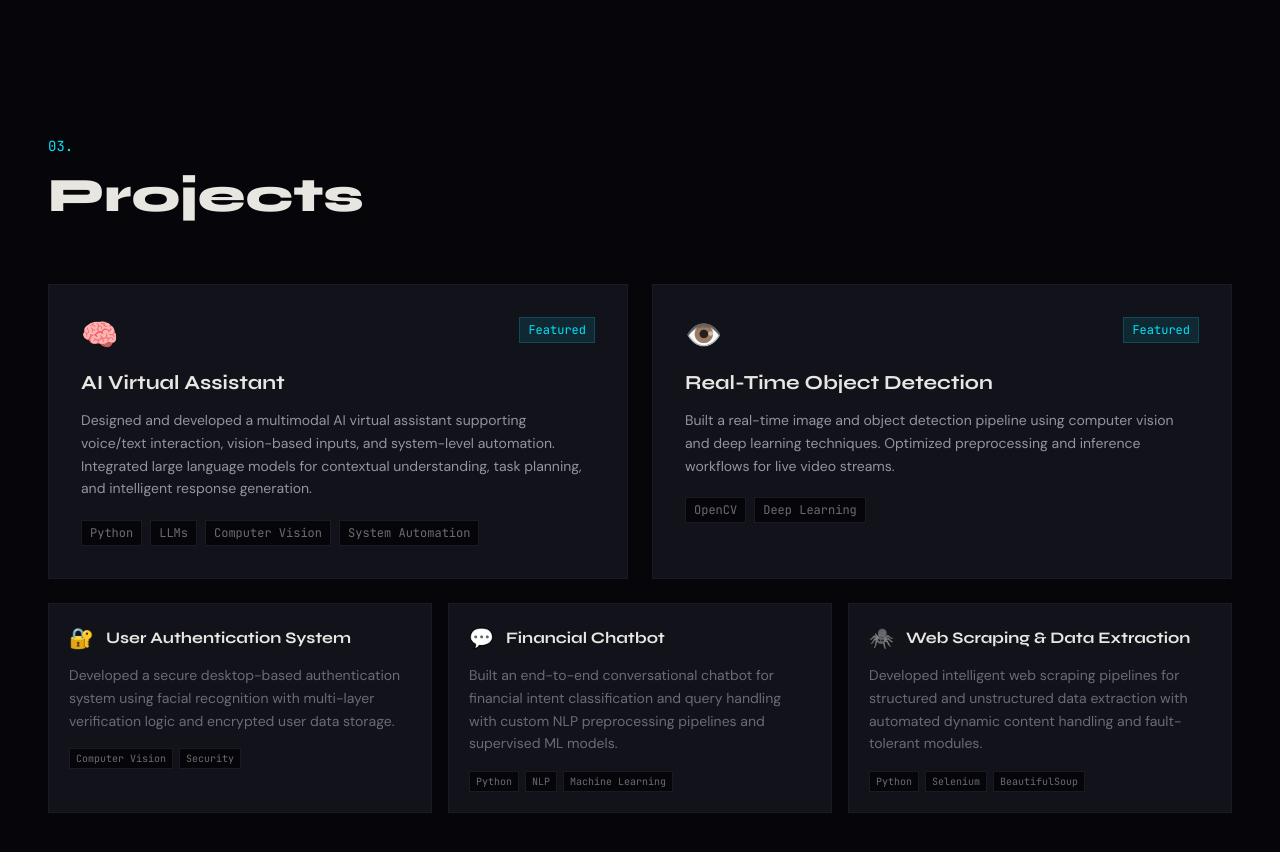
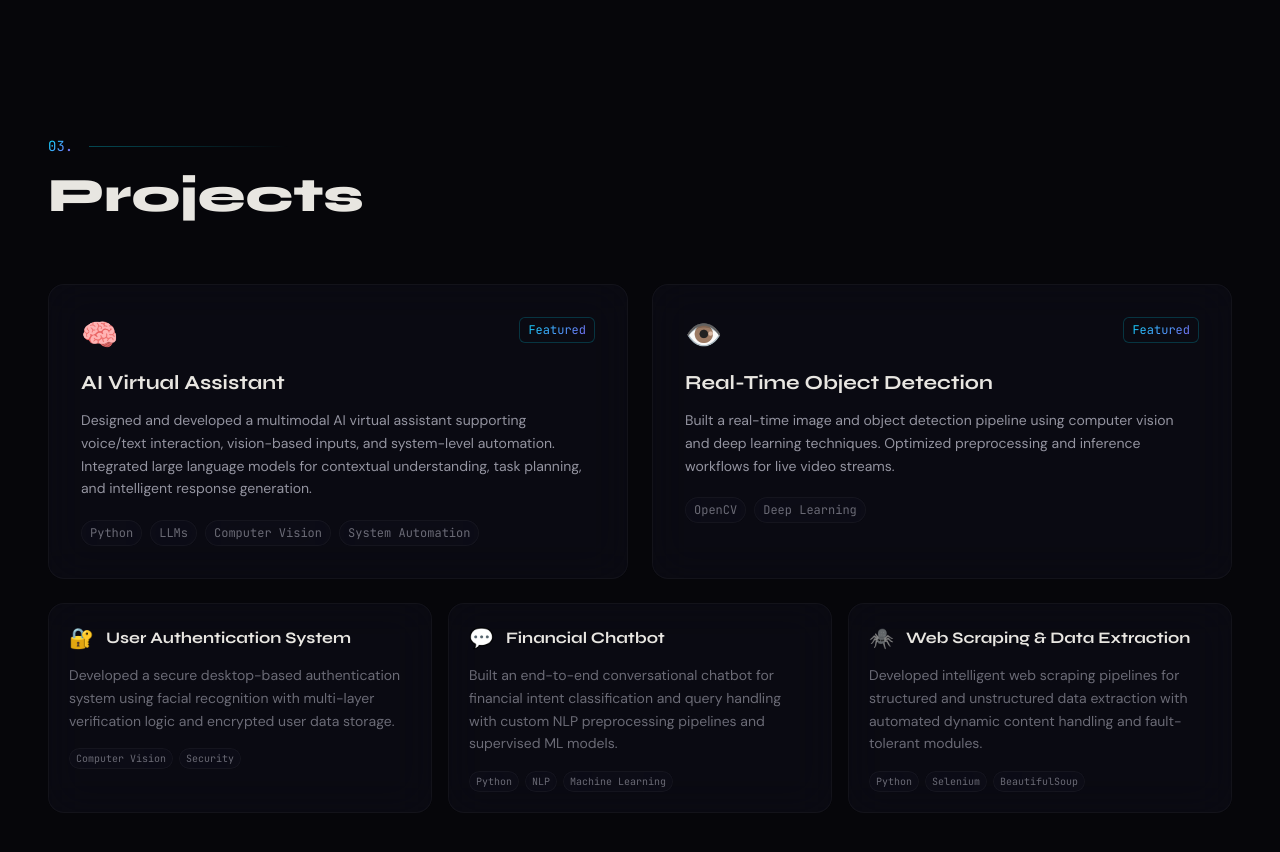
Before and after one commit to Harshavardhan1636/portfolio-v2, a Next.js app: page / in a window 1280 px wide. Shown: the part 2520-3372 px from the top of the page. Built offline with nearby package versions, Linux system fonts and the light colour scheme.

Commit message:
feat: upgrade Projects with TiltCard, glassmorphism, staggered animations

```diff
--- a/src/components/Projects.tsx
+++ b/src/components/Projects.tsx
@@ -2,6 +2,9 @@
 
 import { motion, useInView } from "framer-motion";
 import { useRef } from "react";
+import TiltCard from "./TiltCard";
+import GlassCard from "./GlassCard";
+import GradientText from "./GradientText";
 
 const PROJECTS = [
   {
@@ -52,7 +55,6 @@ export default function Projects() {
 
   return (
     <section id="projects" className="relative py-32 md:py-40">
-      {/* Background accent */}
       <div className="absolute top-0 left-0 right-0 h-px bg-gradient-to-r from-transparent via-cyan/20 to-transparent" />
 
       <div className="max-w-7xl mx-auto px-6 md:px-12" ref={ref}>
@@ -63,8 +65,10 @@ export default function Projects() {
           className="mb-16"
         >
           <div className="flex items-center gap-4 mb-4">
-            <span className="font-mono text-sm text-cyan">03.</span>
-            <div className="hr-accent flex-1 max-w-[200px]" />
+            <span className="font-mono text-sm">
+              <GradientText>03.</GradientText>
+            </span>
+            <div className="flex-1 max-w-[200px] h-px bg-gradient-to-r from-cyan/30 to-transparent" />
           </div>
           <h2 className="font-display font-extrabold text-4xl md:text-5xl text-cream">
             Projects
@@ -74,20 +78,10 @@ export default function Projects() {
         {/* Featured projects */}
         <div className="grid md:grid-cols-2 gap-6 mb-6">
           {PROJECTS.filter((p) => p.featured).map((project, i) => (
-            <motion.div
-              key={project.title}
-              initial={{ opacity: 0, y: 30 }}
-              animate={isInView ? { opacity: 1, y: 0 } : {}}
-              transition={{ duration: 0.6, delay: 0.2 + i * 0.15 }}
-              className="group relative bg-noir-card border border-noir-border p-6 md:p-8 hover:border-cyan/30 transition-all duration-500 overflow-hidden"
-            >
-              {/* Hover glow */}
-              <div className="absolute inset-0 bg-gradient-to-br from-cyan/[0.03] to-transparent opacity-0 group-hover:opacity-100 transition-opacity duration-500" />
-
-              <div className="relative z-10">
+            <TiltCard key={project.title} delay={0.2 + i * 0.15} className="p-6 md:p-8">
               <div className="flex items-start justify-between mb-4">
                 <span className="text-3xl">{project.icon}</span>
-                  <span className="font-mono text-xs text-cyan bg-cyan/10 px-2 py-1 border border-cyan/20">
+                <span className="font-mono text-xs gradient-text bg-cyan/10 px-2 py-1 rounded-md border border-cyan/20">
                   Featured
                 </span>
               </div>
@@ -104,27 +98,20 @@ export default function Projects() {
                 {project.tags.map((tag) => (
                   <span
                     key={tag}
-                      className="font-mono text-xs text-muted px-2 py-1 bg-noir border border-noir-border"
+                    className="font-mono text-xs text-muted px-2 py-1 glass rounded-md hover:text-cyan hover:border-cyan/20 transition-all duration-300"
                   >
                     {tag}
                   </span>
                 ))}
               </div>
-              </div>
-            </motion.div>
+            </TiltCard>
           ))}
         </div>
 
         {/* Other projects */}
         <div className="grid sm:grid-cols-2 lg:grid-cols-3 gap-4">
           {PROJECTS.filter((p) => !p.featured).map((project, i) => (
-            <motion.div
-              key={project.title}
-              initial={{ opacity: 0, y: 20 }}
-              animate={isInView ? { opacity: 1, y: 0 } : {}}
-              transition={{ duration: 0.5, delay: 0.5 + i * 0.1 }}
-              className="group bg-noir-card border border-noir-border p-5 hover:border-cyan/20 transition-all duration-500"
-            >
+            <GlassCard key={project.title} delay={0.5 + i * 0.1} className="p-5">
               <div className="flex items-center gap-3 mb-3">
                 <span className="text-xl">{project.icon}</span>
                 <h3 className="font-display font-bold text-cream group-hover:text-cyan transition-colors duration-300">
@@ -140,13 +127,13 @@ export default function Projects() {
                 {project.tags.map((tag) => (
                   <span
                     key={tag}
-                    className="font-mono text-[10px] text-muted px-1.5 py-0.5 bg-noir border border-noir-border"
+                    className="font-mono text-[10px] text-muted px-1.5 py-0.5 glass rounded-md"
                   >
                     {tag}
                   </span>
                 ))}
               </div>
-            </motion.div>
+            </GlassCard>
           ))}
         </div>
       </div>
```
Lines whose indentation alone changed are shown as unchanged.
